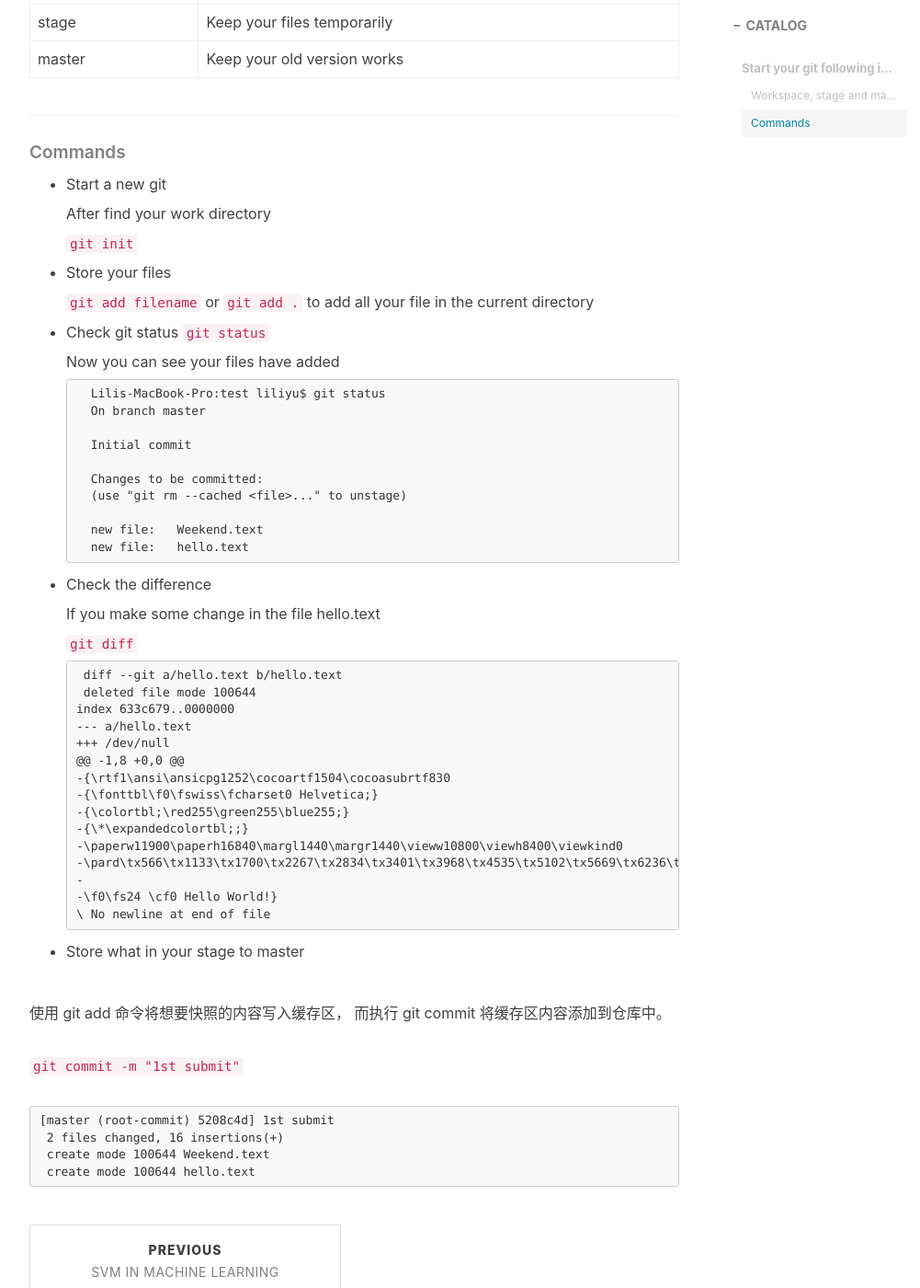
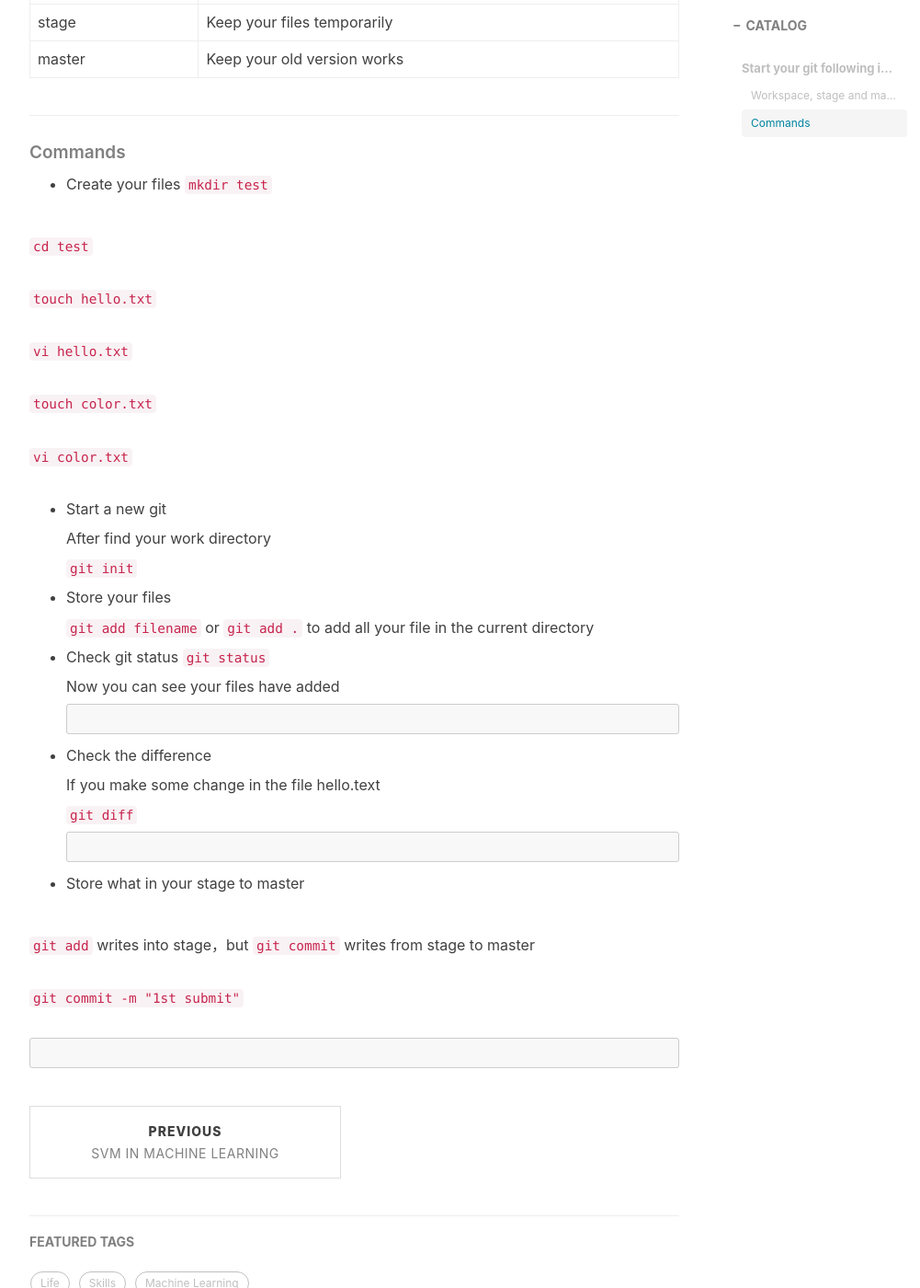
Before and after one commit to ly16/ly16.github.io, a Jekyll site: the page built from _posts/2018-02-24-git-tutorial.md, in a window 1280 px wide and 1400 px high, scrolled down 1132 px. Shown: the whole window at 92% size, without its empty margins (233-1234 px from the left). Built offline with Jekyll 4.4.1, drawn with Linux system fonts in a browser that asks for light colours; nearby versions of some CDN libraries; comment, search, counter and statistics services are not loaded.

Commit message:
Update 2018-02-24-git-tutorial.md

````diff
--- a/_posts/2018-02-24-git-tutorial.md
+++ b/_posts/2018-02-24-git-tutorial.md
@@ -27,6 +27,18 @@ tags:
 ______________________________________________
 
 ##### Commands
+- Create your files
+ `mkdir test`
+
+ `cd test`
+
+ `touch hello.txt`
+
+ `vi hello.txt`
+
+ `touch color.txt`
+
+ `vi color.txt`
 
 - Start a new git
 
@@ -44,16 +56,7 @@ ______________________________________________
     Now you can see your files have added
 
     ```
-    Lilis-MacBook-Pro:test liliyu$ git status
-    On branch master
 
-    Initial commit
-
-    Changes to be committed:
-    (use "git rm --cached <file>..." to unstage)
-
-	new file:   Weekend.text
-	new file:   hello.text
     ```
 
 - Check the difference
@@ -63,32 +66,15 @@ ______________________________________________
    `git diff`
 
    ```
-   diff --git a/hello.text b/hello.text
-   deleted file mode 100644
-  index 633c679..0000000
-  --- a/hello.text
-  +++ /dev/null
-  @@ -1,8 +0,0 @@
-  -{\rtf1\ansi\ansicpg1252\cocoartf1504\cocoasubrtf830
-  -{\fonttbl\f0\fswiss\fcharset0 Helvetica;}
-  -{\colortbl;\red255\green255\blue255;}
-  -{\*\expandedcolortbl;;}
-  -\paperw11900\paperh16840\margl1440\margr1440\vieww10800\viewh8400\viewkind0
-  -\pard\tx566\tx1133\tx1700\tx2267\tx2834\tx3401\tx3968\tx4535\tx5102\tx5669\tx6236\tx6803\pardirnatural\partightenfactor0
-  -
-  -\f0\fs24 \cf0 Hello World!}
-  \ No newline at end of file
+
    ```
 
 - Store what in your stage to master
 
- 使用 git add 命令将想要快照的内容写入缓存区， 而执行 git commit 将缓存区内容添加到仓库中。
+ `git add` writes into stage，but `git commit` writes from stage to master
 
  `git commit -m "1st submit"`
 
 ```
-[master (root-commit) 5208c4d] 1st submit
- 2 files changed, 16 insertions(+)
- create mode 100644 Weekend.text
- create mode 100644 hello.text
+
  ```
````
